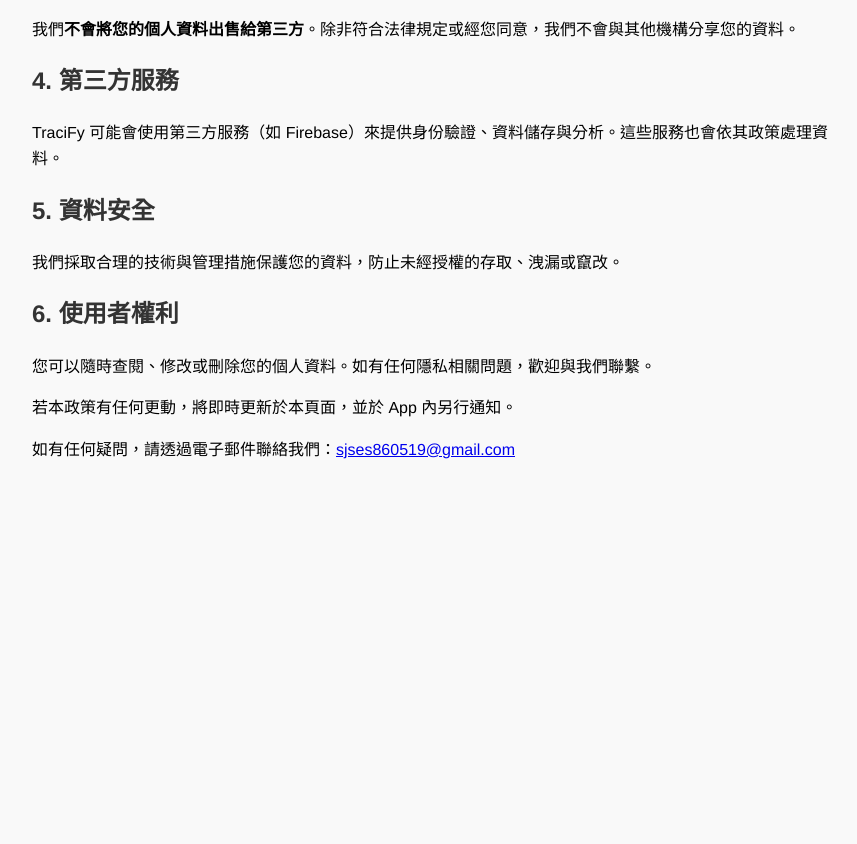
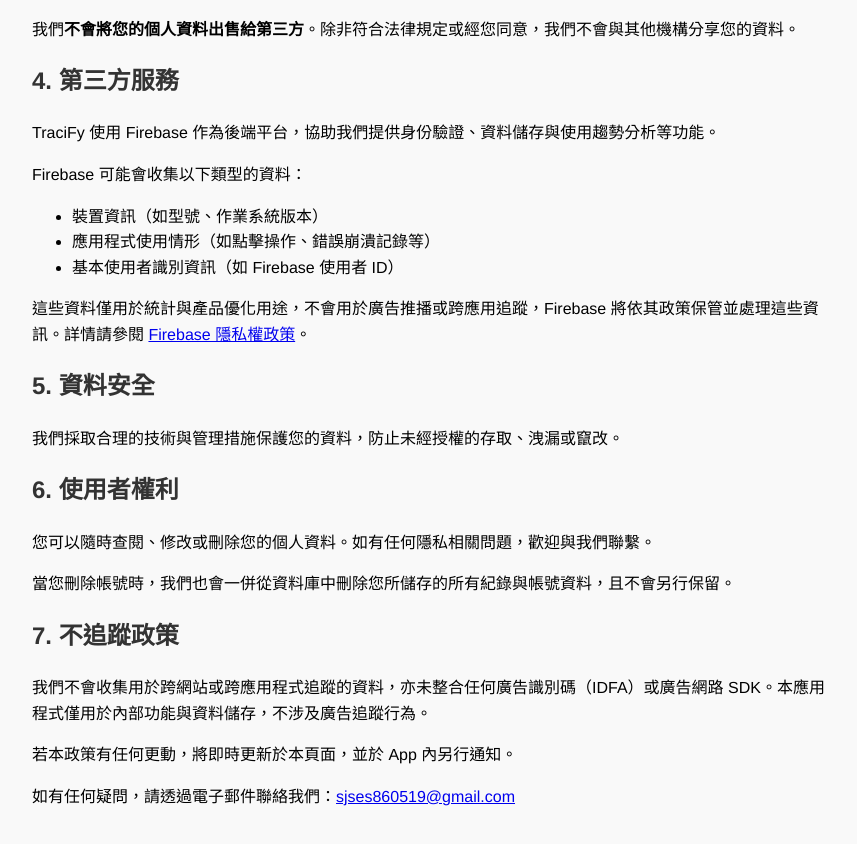
Before and after one commit to sjses80519/app-pages, a plain HTML site: page tracify/privacy.html in a window 1280 px wide. Shown: the part 636-1480 px from the top of the page, without its empty margins (208-1065 px from the left). Before the commit the page ends 1134 px from the top, so only its background shows below. Drawn offline with Linux system fonts and the light colour scheme.

Commit message:
Update privacy.html

```diff
--- a/tracify/privacy.html
+++ b/tracify/privacy.html
@@ -45,17 +45,30 @@
   <p>我們<strong>不會將您的個人資料出售給第三方</strong>。除非符合法律規定或經您同意，我們不會與其他機構分享您的資料。</p>
 
   <h2>4. 第三方服務</h2>
-  <p>TraciFy 可能會使用第三方服務（如 Firebase）來提供身份驗證、資料儲存與分析。這些服務也會依其政策處理資料。</p>
+  <p>TraciFy 使用 Firebase 作為後端平台，協助我們提供身份驗證、資料儲存與使用趨勢分析等功能。</p>
+
+  <p>Firebase 可能會收集以下類型的資料：</p>
+  <ul>
+    <li>裝置資訊（如型號、作業系統版本）</li>
+    <li>應用程式使用情形（如點擊操作、錯誤崩潰記錄等）</li>
+    <li>基本使用者識別資訊（如 Firebase 使用者 ID）</li>
+  </ul>
+
+  <p>這些資料僅用於統計與產品優化用途，不會用於廣告推播或跨應用追蹤，Firebase 將依其政策保管並處理這些資訊。詳情請參閱 <a href="https://firebase.google.com/support/privacy" target="_blank">Firebase 隱私權政策</a>。</p>
 
   <h2>5. 資料安全</h2>
   <p>我們採取合理的技術與管理措施保護您的資料，防止未經授權的存取、洩漏或竄改。</p>
 
   <h2>6. 使用者權利</h2>
   <p>您可以隨時查閱、修改或刪除您的個人資料。如有任何隱私相關問題，歡迎與我們聯繫。</p>
+  <p>當您刪除帳號時，我們也會一併從資料庫中刪除您所儲存的所有紀錄與帳號資料，且不會另行保留。</p>
+
+  <h2>7. 不追蹤政策</h2>
+  <p>我們不會收集用於跨網站或跨應用程式追蹤的資料，亦未整合任何廣告識別碼（IDFA）或廣告網路 SDK。本應用程式僅用於內部功能與資料儲存，不涉及廣告追蹤行為。</p>
 
   <p>若本政策有任何更動，將即時更新於本頁面，並於 App 內另行通知。</p>
 
-  <p>如有任何疑問，請透過電子郵件聯絡我們：<a href="mailto:support@tracify.app">sjses860519@gmail.com</a></p>
+  <p>如有任何疑問，請透過電子郵件聯絡我們：<a href="mailto:sjses860519@gmail.com">sjses860519@gmail.com</a></p>
 
 </body>
 </html>
```
